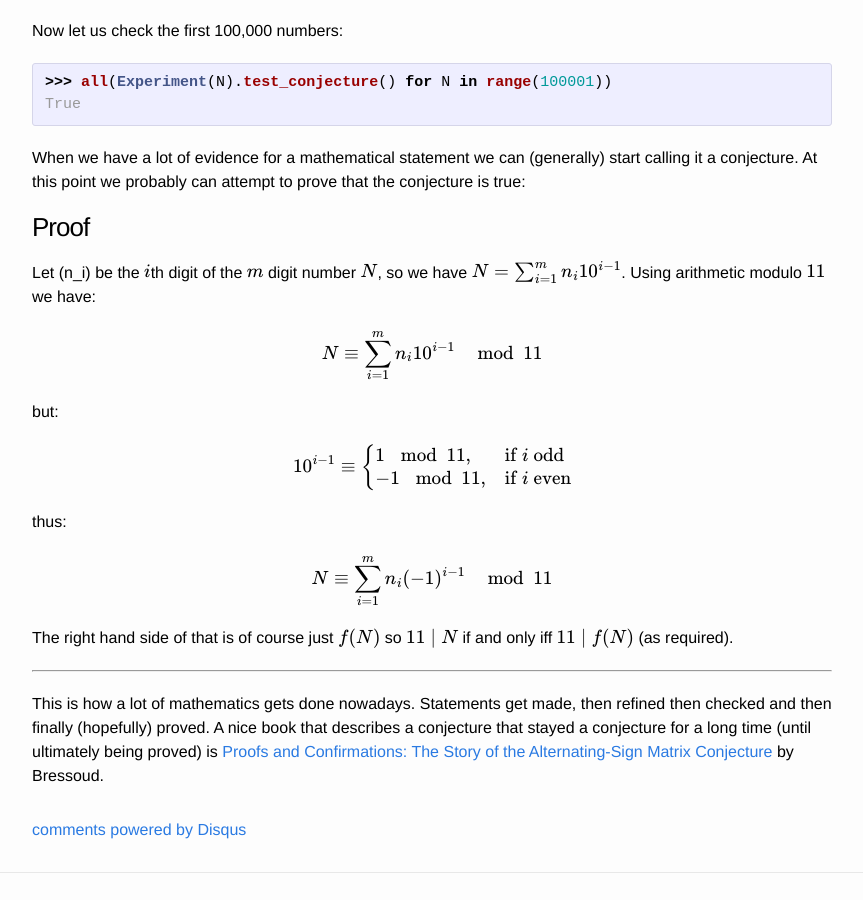
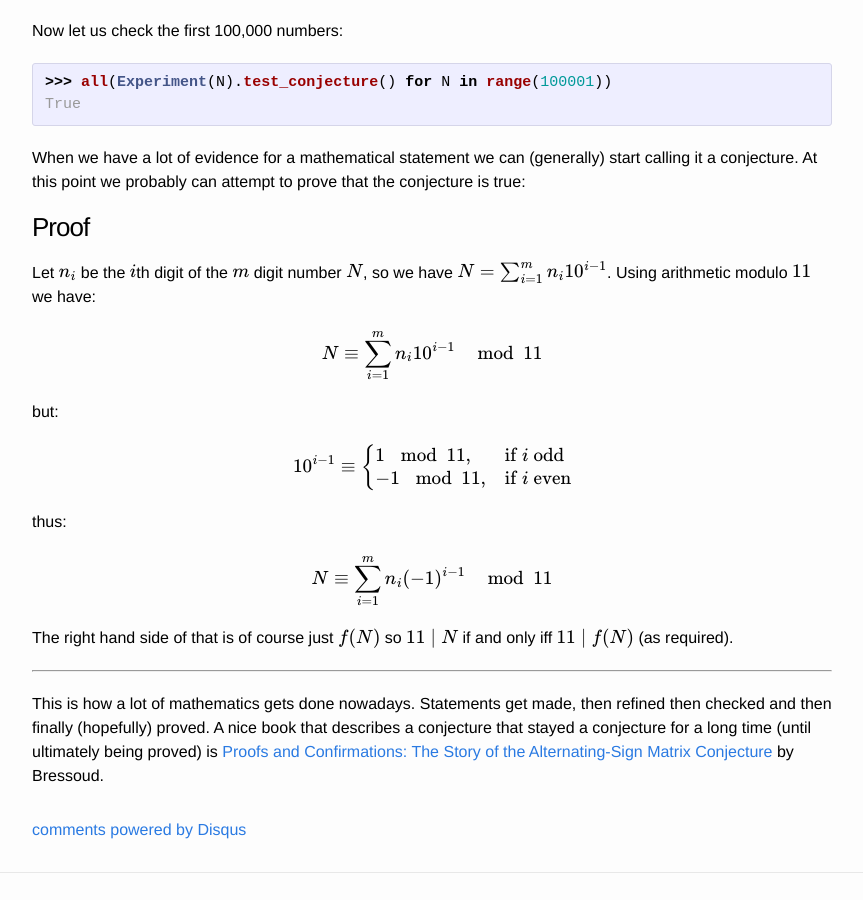
Before and after one commit to drvinceknight/unpeudemath, a Jekyll site: the page built from _posts/2014-11-22-on-divisibility-by-11.md, in a window 1280 px wide and 900 px high, scrolled down 2769 px. Shown: the whole window, without its empty margins (208-1071 px from the left). Built offline with Jekyll 4.4.1, drawn with Linux system fonts in a browser that asks for light colours; formulas are drawn with MathJax 3; comment, search, counter and statistics services are not loaded.

Commit message:
Fixing some LaTeX

```diff
--- a/_posts/2014-11-22-on-divisibility-by-11.md
+++ b/_posts/2014-11-22-on-divisibility-by-11.md
@@ -156,7 +156,7 @@ At this point we probably can attempt to prove that the conjecture is true:
 
 ### Proof
 
-Let \(n_i\) be the \\(i\\)th digit of the \\(m\\) digit number \\(N\\), so we have \\(N=\sum_{i=1}^{m}n_i10^{i-1}\\).
+Let \\(n_i\\) be the \\(i\\)th digit of the \\(m\\) digit number \\(N\\), so we have \\(N=\sum_{i=1}^{m}n_i10^{i-1}\\).
 Using arithmetic modulo \\(11\\) we have:
 
 $$N\equiv \sum_{i=1}^{m}n_i10^{i-1} \mod 11$$
```
